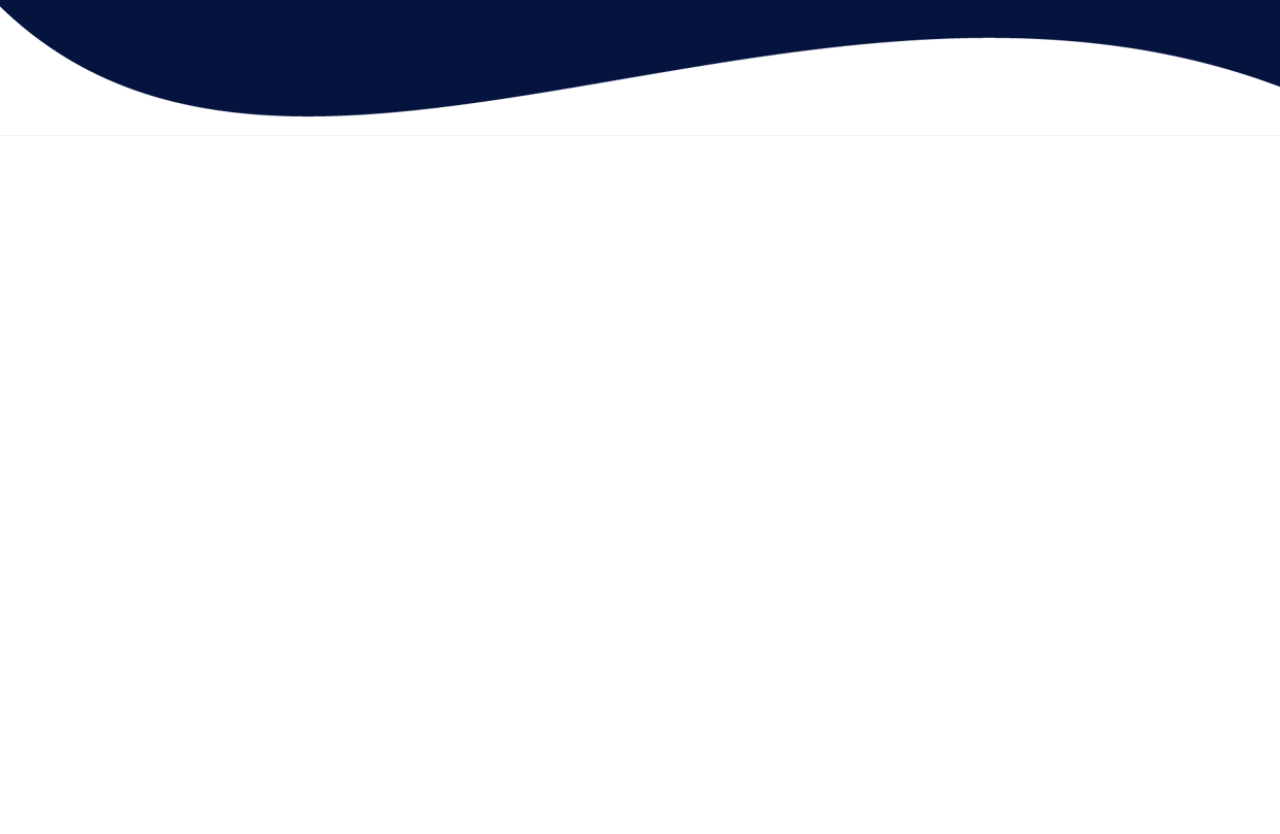
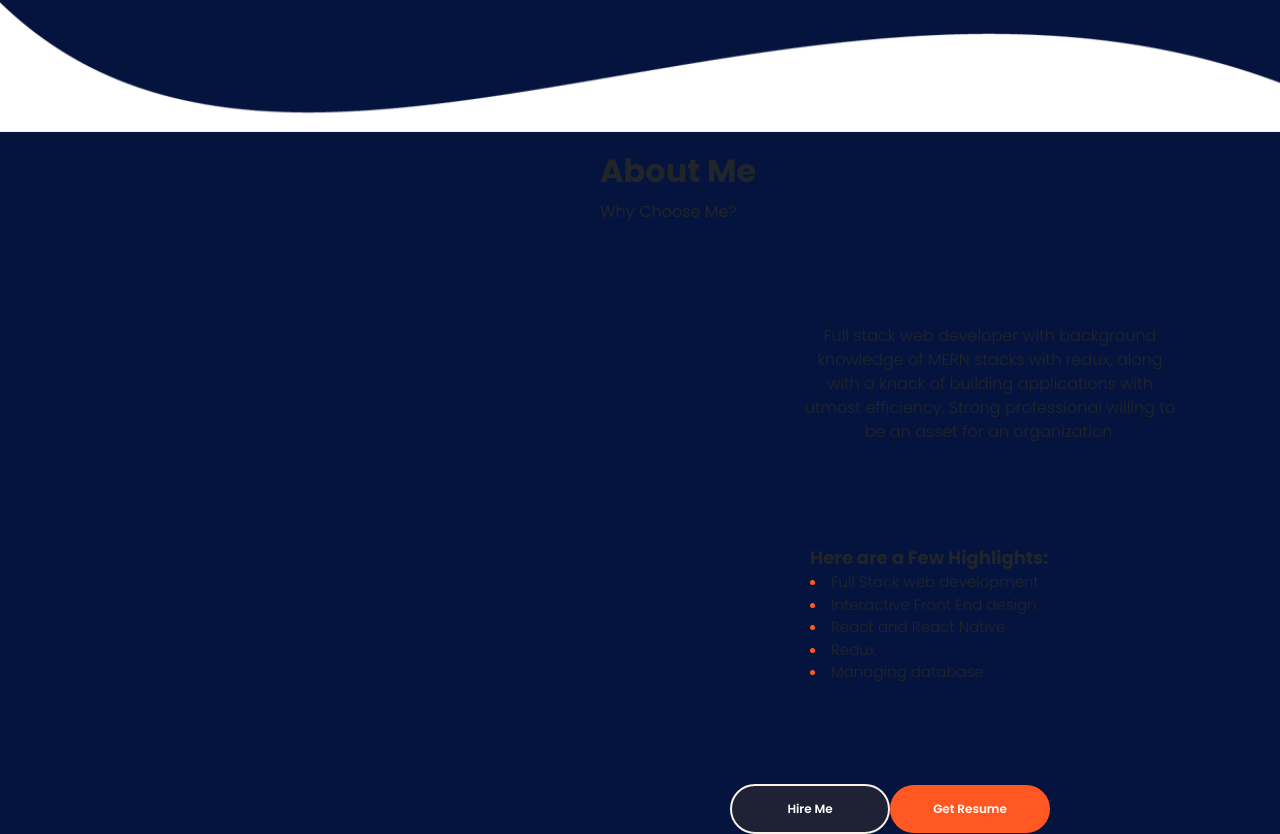
Before and after one commit to seanfitz34/Portfolio, a React (Create React App) app in the folder portfolio/: page / in a window 1280 px wide. Shown: the part 534-1368 px from the top of the page. Before the commit the page ends 800 px from the top, so only its background shows below. Built offline with nearby package versions, Linux system fonts and the light colour scheme; a web font is replaced by a local one.

Commit message:
updating starter code

```diff
--- /dev/null
+++ b/portfolio/src/PortfolioContainer/Home/AboutMe/AboutMe.css
@@ -0,0 +1,52 @@
+.heading-container h2 {
+  margin-top: 20px;
+  margin-bottom: 10px;
+  margin-left: 600px;
+  font-family: "Poppins Bold";
+}
+
+.heading-container p {
+  display: flex;
+  margin: 0 0 0 600px;
+  font-size: 16px;
+}
+.about-me-description {
+  display: flex;
+  justify-content: center;
+  text-align: center;
+  margin-top: 100px;
+  margin-left: 800px;
+  margin-right: 100px;
+  font-family: "Poppins Light";
+}
+
+.about-me-highlights {
+  justify-content: center;
+  text-align: center;
+  margin-top: 100px;
+  margin-left: 810px;
+  margin-right: 100px;
+  font-family: "Poppins Light";
+}
+.highlight-heading {
+  display: flex;
+  font-family: "Poppins Bold";
+  font-size: large;
+}
+.about-me-options {
+  justify-content: center;
+  text-align: center;
+  margin-top: 100px;
+  margin-left: 600px;
+  margin-right: 100px;
+}
+
+.highlight {
+  display: flex;
+  font-size: 15px;
+}
+
+.highlight-blob::marker {
+  color: var(--dark-orange);
+  font-size: 15px;
+}
--- /dev/null
+++ b/portfolio/src/PortfolioContainer/Home/AboutMe/AboutMe.js
@@ -0,0 +1,72 @@
+import React from "react";
+import "./AboutMe.css";
+
+export default function AboutMe() {
+  return (
+    <div className="about-me-container" id="about">
+      <div className="about-me-parent">
+        <div className="heading-container">
+          {" "}
+          <h2>About Me</h2>
+          <p>Why Choose Me?</p>
+        </div>
+        <div className="about-me-card">
+          <div className="about-me-profile"></div>
+          <div className="about-me-details">
+            <span className="about-me-description">
+              Full stack web developer with background knowledge of MERN stacks
+              with redux, along with a knack of building applications with
+              utmost efficiency. Strong professional willing to be an asset for
+              an organization.
+            </span>
+            <div className="about-me-highlights">
+              <div className="highlight-heading">
+                <span>Here are a Few Highlights:</span>
+              </div>
+              <div className="highlight">
+                <li className="highlight-blob">
+                  <span>Full Stack web development</span>
+                </li>
+              </div>
+              <div className="highlight">
+                <li className="highlight-blob">
+                  <span>Interactive Front End design</span>
+                </li>
+              </div>
+
+              <div className="highlight">
+                <li className="highlight-blob">
+                  <span>React and React Native</span>
+                </li>
+              </div>
+              <div className="highlight">
+                <li className="highlight-blob">
+                  <span>Redux </span>
+                </li>
+              </div>
+
+              <div className="highlight">
+                <li className="highlight-blob">
+                  <span>Managing database</span>
+                </li>
+              </div>
+            </div>
+
+            <div className="about-me-options"></div>
+          </div>
+
+          <div className="about-me-options">
+            <button className="btn primary-btn">
+              {""}
+              Hire Me{" "}
+            </button>
+            <a href="seanResume.pdf" download="Sean seanResume.pdf">
+              <button className="btn highlighted-btn">Get Resume</button>
+            </a>
+
+          </div>
+        </div>
+      </div>
+    </div>
+  );
+}
--- a/portfolio/src/PortfolioContainer/Home/Home.js
+++ b/portfolio/src/PortfolioContainer/Home/Home.js
@@ -1,13 +1,17 @@
 import React from "react";
 import Profile from "./Profile/Profile";
 import Footer from "./Footer/Footer";
+import Nav from "./NavBar/NavBar"
+import About from "./AboutMe/AboutMe"
 import "./Home.css";
 
 export default function Home() {
   return (
-    <div className="home-container">
+    <div className="home-container" id="home">
+      <Nav/>
       <Profile />
       <Footer />
+      <About/>
     </div>
   );
 }
--- /dev/null
+++ b/portfolio/src/PortfolioContainer/Home/NavBar/NavBar.js
@@ -0,0 +1,24 @@
+import Container from "react-bootstrap/Container";
+import Nav from "react-bootstrap/Nav";
+import Navbar from "react-bootstrap/Navbar";
+import "./Navbar.css";
+
+function ColorSchemesExample() {
+  return (
+    <>
+      <Navbar variant="light">
+        <Container>
+          <Navbar.Brand href="#home">No Stack To Full Stack</Navbar.Brand>
+          <Nav className="me-auto">
+            <Nav.Link href="#home">Home</Nav.Link>
+            <Nav.Link href="#about">About Me</Nav.Link>
+            <Nav.Link href="#resume">Resume</Nav.Link>
+            <Nav.Link href="#contact">Contact Me</Nav.Link>
+          </Nav>
+        </Container>
+      </Navbar>
+    </>
+  );
+}
+
+export default ColorSchemesExample;
--- /dev/null
+++ b/portfolio/src/PortfolioContainer/Home/NavBar/Navbar.css
@@ -0,0 +1,3 @@
+.Nav.Link cool{
+    color: blue;
+}
--- a/portfolio/src/PortfolioContainer/Home/Profile/Profile.js
+++ b/portfolio/src/PortfolioContainer/Home/Profile/Profile.js
@@ -1,6 +1,6 @@
 import React from "react";
 import Typical from "react-typical";
-import "./Profile.css"
+import "./Profile.css";
 
 export default function Profile() {
   return (
@@ -49,7 +49,7 @@ export default function Profile() {
                 />
               </h1>
               <span className="profile-role-tagline">
-                Knack of building applications with front and back end
+                Passion for building applications with front and back end
                 operations.
               </span>
             </span>
@@ -63,7 +63,7 @@ export default function Profile() {
               <button className="btn highlighted-btn">Get Resume</button>
             </a>
           </div>
-        </div>ç
+        </div>
         <div className="profile-picture">
           <div className="profile-picture-background"></div>
         </div>
```
Also changed, not shown: portfolio/src/assets/Home/SF.jpg (added).
